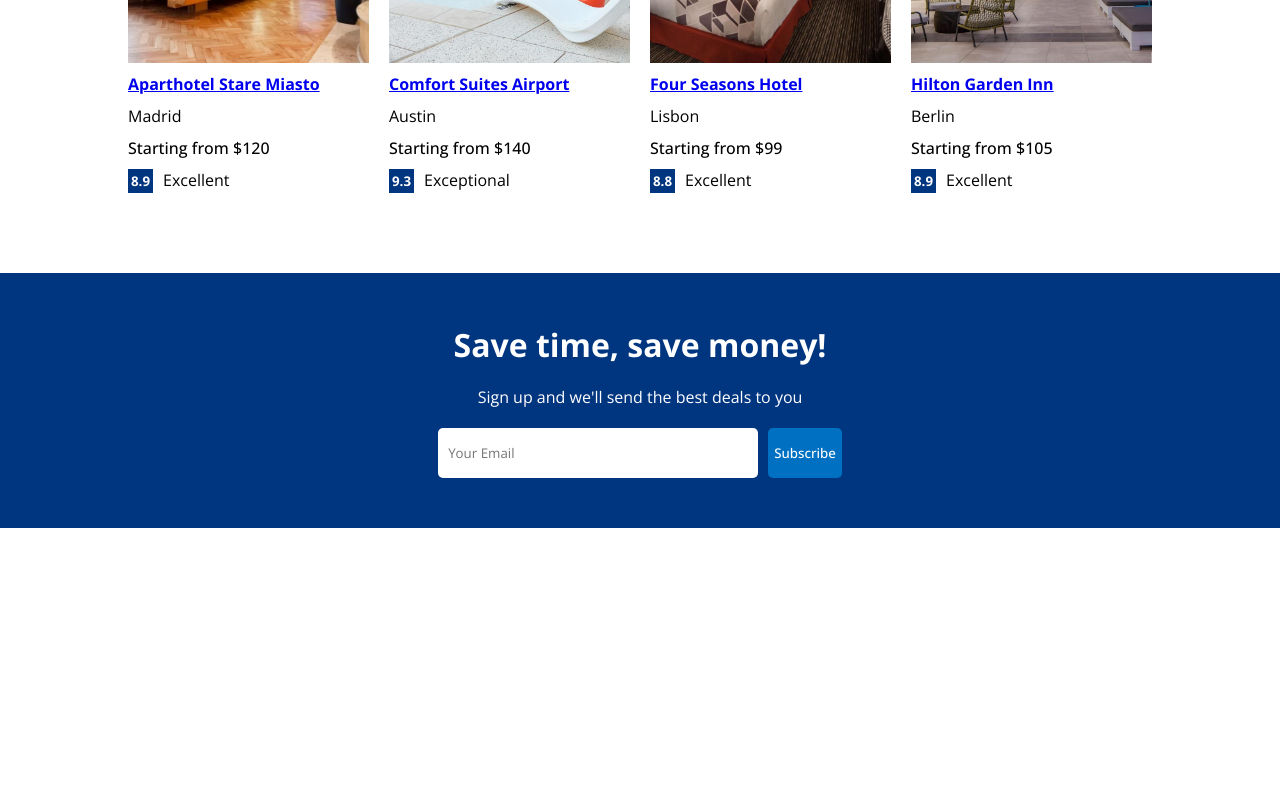
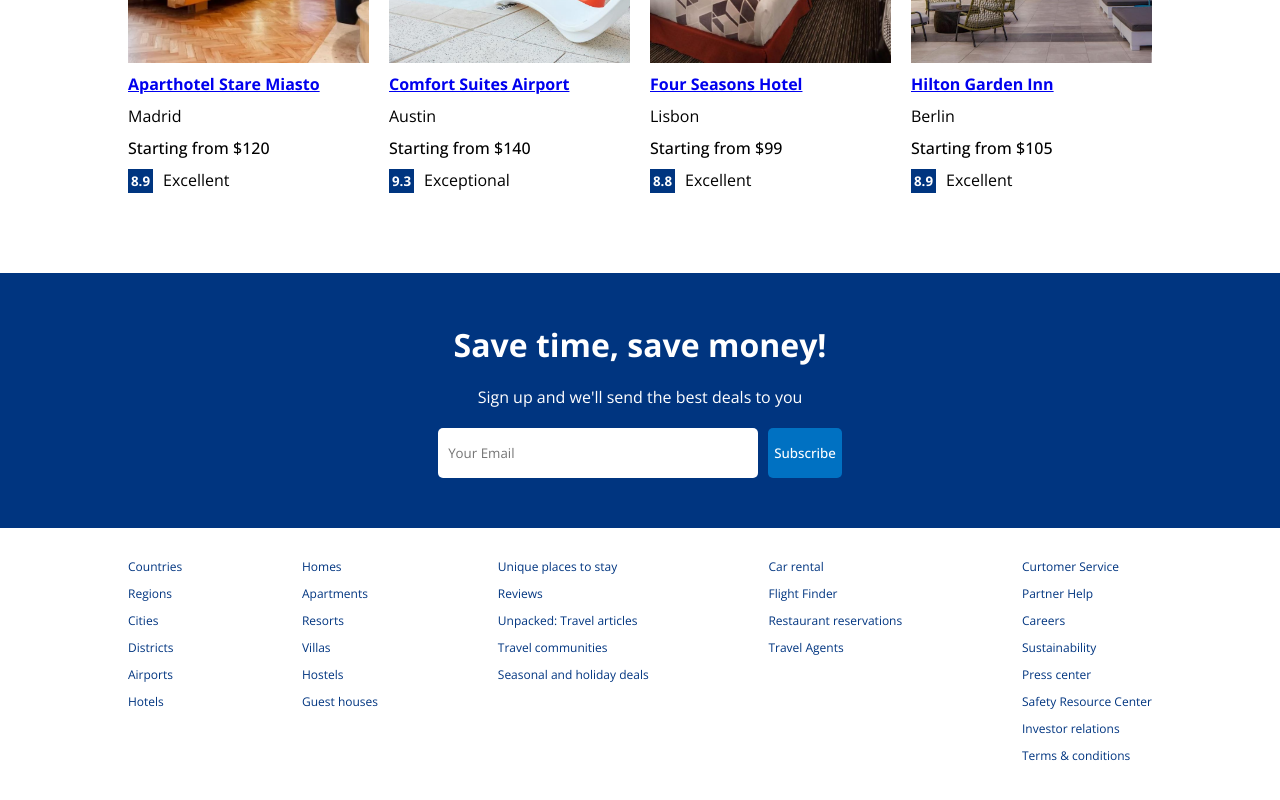
Before and after one commit to lppduy/fn-react-asm1-booking-website, a React (Create React App) app: page / in a window 1280 px wide. Shown: the part 1266-2066 px from the top of the page. Before the commit the page ends 1794 px from the top, so only its background shows below. Built offline with nearby package versions, Linux system fonts and the light colour scheme.

Commit message:
xong footer -> nho dat key de k bao error nhe

```diff
--- /dev/null
+++ b/src/components/Footer/Footer.css
@@ -0,0 +1,17 @@
+.footer {
+  width: 100%;
+  width: 1024px;
+  font-size: 12px;
+}
+
+.footer-lists {
+  width: 100%;
+  display: flex;
+  justify-content: space-between;
+  margin-bottom: 50px;
+}
+
+.footer-list {
+  list-style: none;
+  padding: 0;
+}
--- /dev/null
+++ b/src/components/Footer/Footer.js
@@ -0,0 +1,81 @@
+import './Footer.css';
+
+import React from 'react';
+import FooterList from './FooterList/FooterList';
+
+const Footer = () => {
+  const footerData = [
+    {
+      col_number: 1,
+      col_values: [
+        'Countries',
+        'Regions',
+        'Cities',
+        'Districts',
+        'Airports',
+        'Hotels',
+      ],
+    },
+    {
+      col_number: 2,
+      col_values: [
+        'Homes',
+        'Apartments',
+        'Resorts',
+        'Villas',
+        'Hostels',
+        'Guest houses',
+      ],
+    },
+    {
+      col_number: 3,
+      col_values: [
+        'Unique places to stay',
+        'Reviews',
+        'Unpacked: Travel articles',
+        'Travel communities',
+        'Seasonal and holiday deals',
+      ],
+    },
+    {
+      col_number: 4,
+      col_values: [
+        'Car rental',
+        'Flight Finder',
+        'Restaurant reservations',
+        'Travel Agents',
+      ],
+    },
+    {
+      col_number: 5,
+      col_values: [
+        'Curtomer Service',
+        'Partner Help',
+        'Careers',
+        'Sustainability',
+        'Press center',
+        'Safety Resource Center',
+        'Investor relations',
+        'Terms & conditions',
+      ],
+    },
+  ];
+
+  return (
+    <div className="footer">
+      <div className="footer-lists">
+        {/* <FooterList /> */}
+        {footerData.map(data => {
+          const { col_number, col_values } = data;
+          return (
+            <ul className={`footer-list colnumber__${col_number}`}>
+              <FooterList values={col_values} />
+            </ul>
+          );
+        })}
+      </div>
+    </div>
+  );
+};
+
+export default Footer;
--- /dev/null
+++ b/src/components/Footer/FooterList/FooterList.css
@@ -0,0 +1,5 @@
+.footer-list__item {
+  margin-bottom: 10px;
+  color: #003580;
+  cursor: pointer;
+}
--- /dev/null
+++ b/src/components/Footer/FooterList/FooterList.js
@@ -0,0 +1,16 @@
+import './FooterList.css';
+
+import React from 'react';
+
+const FooterList = ({ values }) => {
+  // console.log('>>> footer list', values);
+  return (
+    <>
+      {values.map(val => (
+        <li className="footer-list__item">{val}</li>
+      ))}
+    </>
+  );
+};
+
+export default FooterList;
--- a/src/pages/home/Home.jsx
+++ b/src/pages/home/Home.jsx
@@ -1,3 +1,4 @@
+import Footer from '../../components/Footer/Footer';
 import Header from '../../components/Header/Header';
 import Homepage from '../../components/Hompage/Homepage';
 import Navbar from '../../components/Navbar/Navbar';
@@ -9,12 +10,10 @@ const Home = () => {
     <div>
       <Navbar />
       <Header />
-
       <div className="home-container">
         <Homepage />
         <RegisterForm />
-
-        {/* <Footer /> */}
+        <Footer />
       </div>
     </div>
   );
```
